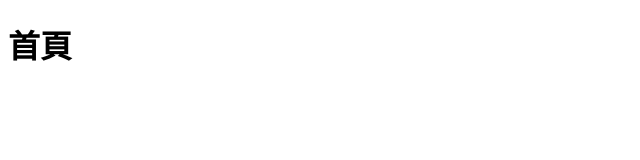
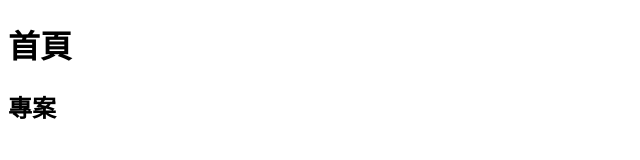
Before and after one commit to yusinlan/THD101_git, a plain HTML site: page index.html in a window 1280 px wide. Shown: the whole page, without its empty margins (0-640 px from the left). Drawn offline with Linux system fonts and the light colour scheme.

Commit message:
新增文字

```diff
--- a/index.html
+++ b/index.html
@@ -8,6 +8,7 @@
 </head>
 <body>
     <h1>首頁</h1>
+    <h2>專案</h2>
 
     <script src="main.js"></script>
 </body>
```
